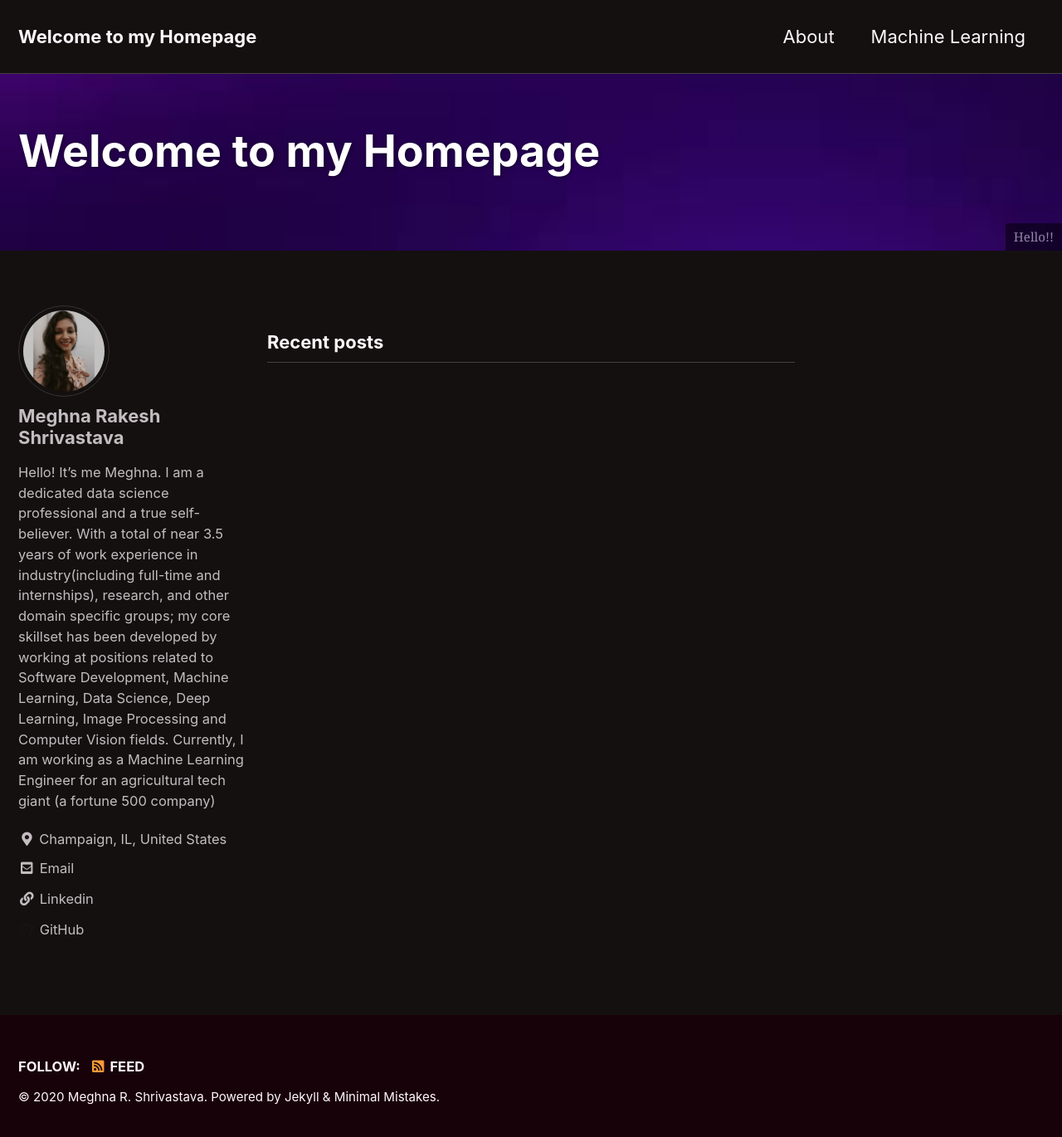
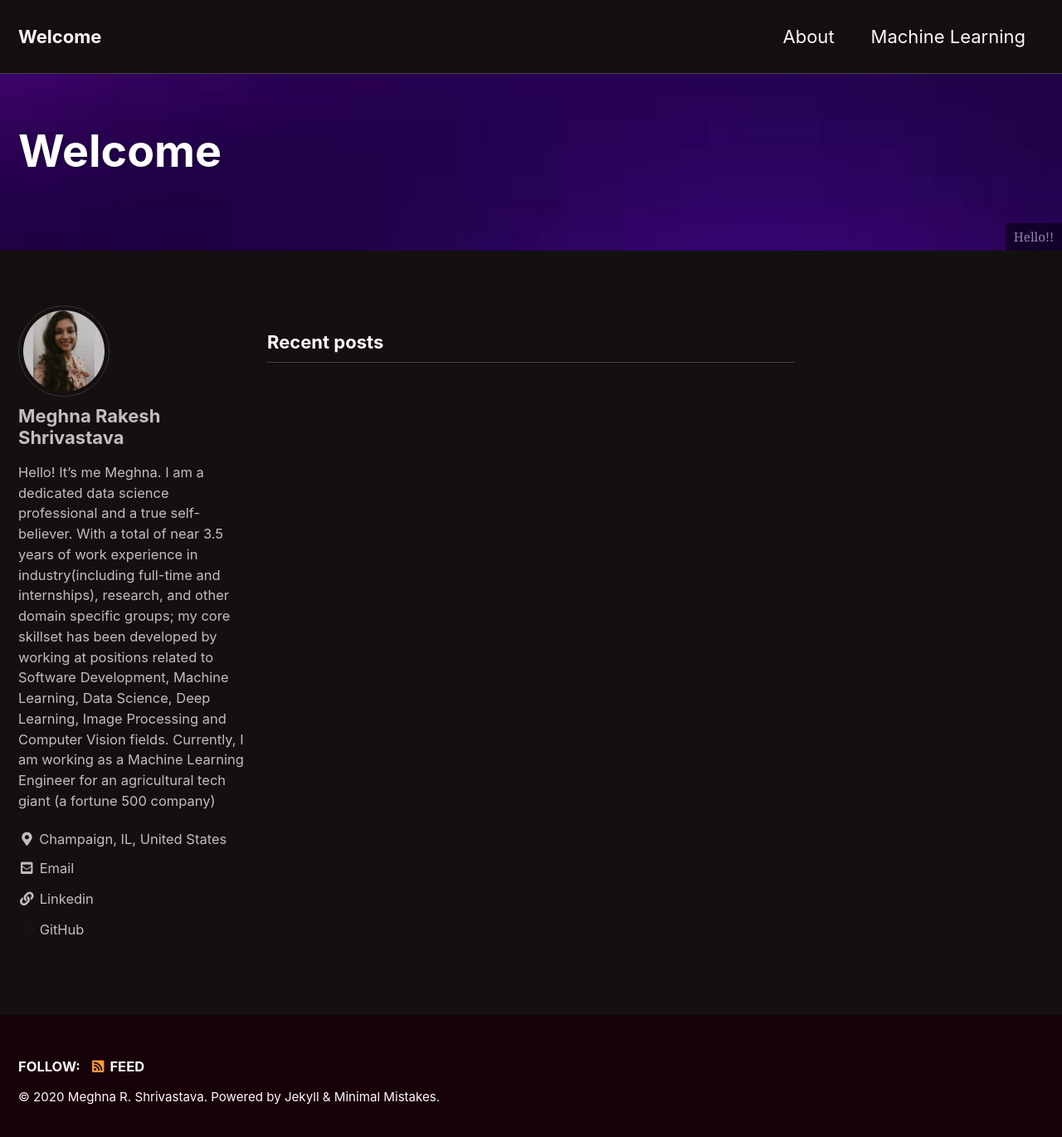
Before and after one commit to MeghnaRShrivastava/MeghnaRShrivastava.github.io, a Jekyll site: the page built from index.html, in a window 1280 px wide and 1377 px high. Shown: the top 1370 px of the window at 83% size. Built offline with Jekyll 4.4.1, drawn with Linux system fonts in a browser that asks for light colours; cached includes are drawn as plain includes; the list of posts is cut into pages by our own code.

Commit message:
new commit

```diff
--- a/_config.yml
+++ b/_config.yml
@@ -16,7 +16,7 @@
 
 # Site Settings
 locale                   : "en-US"
-title                    : "Welcome to my Homepage"
+title                    : "Welcome"
 title_separator          : "-"
 subtitle                 : # site tagline that appears below site title in masthead
 name                     : "Meghna R. Shrivastava"
```
